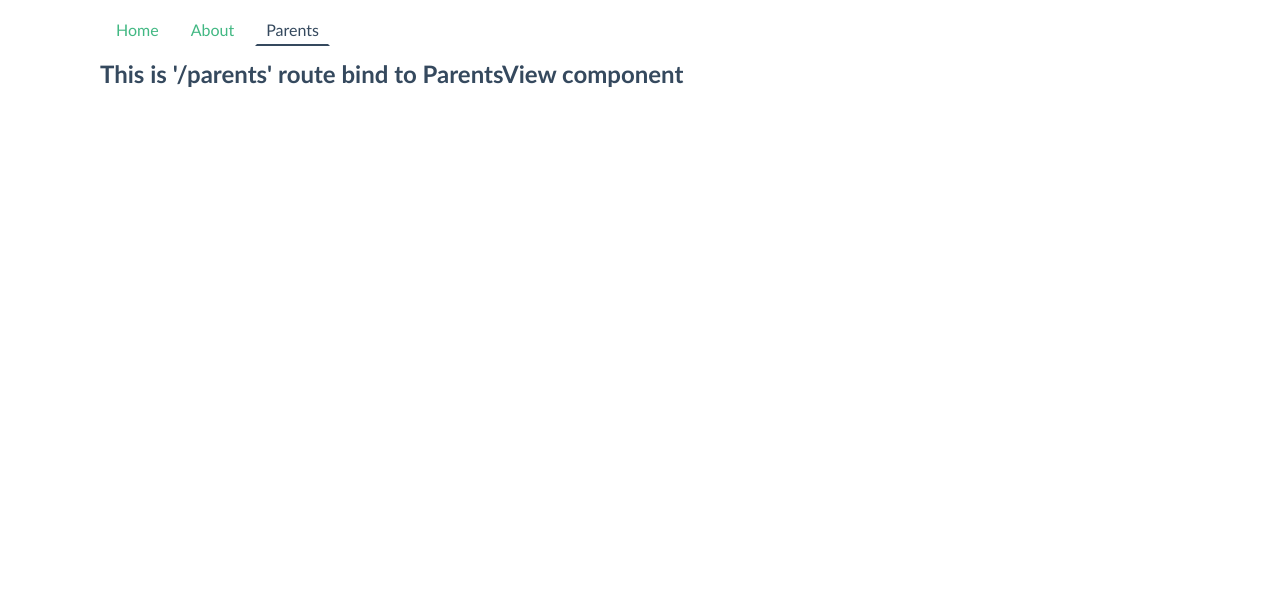
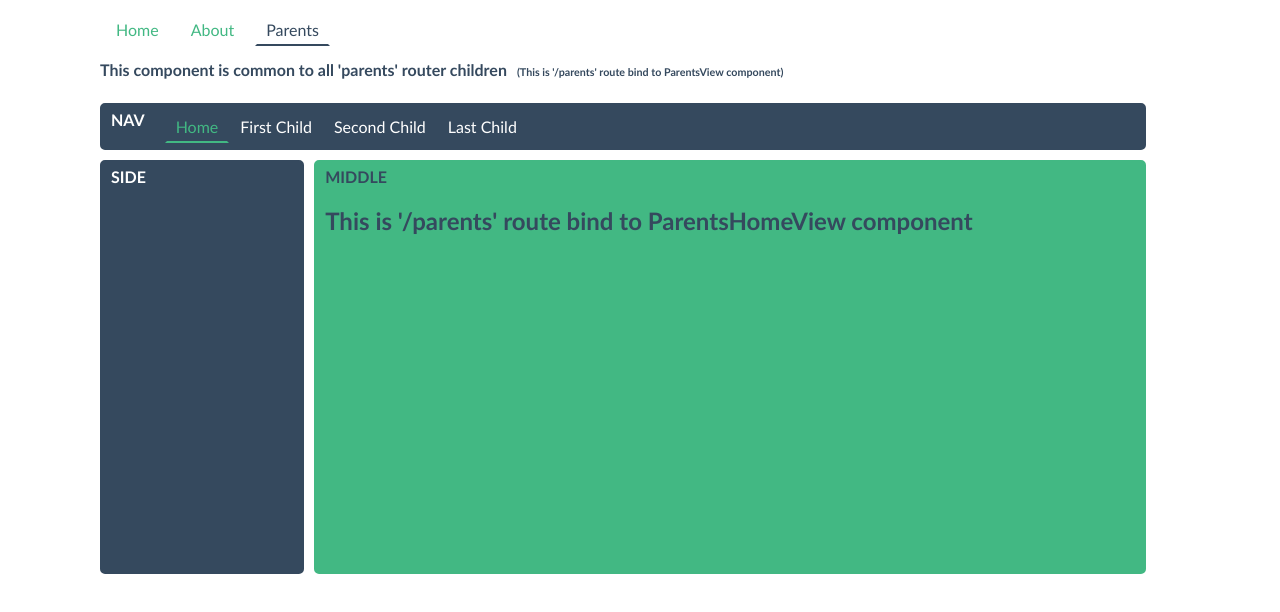
Before and after one commit to sinasedaghat/vue3-template, a Vue app: page /parents in a window 1280 px wide. Shown: the top 612 px of the page. Built offline with nearby package versions, Linux system fonts and the light colour scheme.

Commit message:
add new route who has several children and with their help, layout was implemented

```diff
--- a/src/App.vue
+++ b/src/App.vue
@@ -8,7 +8,6 @@ import { RouterLink, RouterView } from 'vue-router'
       <RouterLink active-class="router-link-active" class="router-link" to="/">Home</RouterLink>
       <RouterLink active-class="router-link-active" class="router-link" to="/about">About</RouterLink>
       <RouterLink active-class="router-link-active" class="router-link" to="/parents">Parents</RouterLink>
-
     </nav>
   </header>
 
--- a/src/assets/main.scss
+++ b/src/assets/main.scss
@@ -45,7 +45,11 @@ body {
 }
 
 .title {
-  color: #35495e;
+  color: $secondary-color;
+}
+
+.subtitle {
+  color: $primary-color;
 }
 
 button {
@@ -152,7 +156,66 @@ input {
 
 .router-link-active {
   border-bottom: 2px solid $secondary-color;
-
-  // background-color: $secondary-color;
   color: $secondary-color;
 }
+
+.nav {
+  border-radius: 5px;
+  margin-bottom: 10px;
+  padding: 5px 9px;
+  border: 2px solid $secondary-color;
+  background-color: $secondary-color;
+  color: white;
+  span {
+    margin-right: 20px;
+  }
+  .link {
+    padding: 5px 9px;
+    border: 2px solid #42b88300;
+    text-decoration: none;
+    color: white;
+    &:hover {
+      cursor: pointer;
+      color: $primary-color;
+    }
+  }
+  .link-active {
+    border-bottom: 2px solid $primary-color;
+    color: $primary-color;
+  }
+}
+
+.side {
+  float: left;
+  display: flex;
+  flex-wrap: wrap;
+  flex-direction: row;
+  align-items: start;
+  justify-content: start;
+  &.small {
+    width: 20%;
+    div {
+      width: 100%;
+      height: 50vh;
+      border: 2px solid $secondary-color;
+      background-color: $secondary-color;
+      color: white;
+      border-radius: 5px;
+      margin-right: 5px;
+      padding: 5px 9px;
+    }
+  }
+  &.large {
+    width: 80%;
+    div {
+      width: 100%;
+      height: 50vh;
+      border: 2px solid $primary-color;
+      background-color: $primary-color;
+      color: $secondary-color;
+      border-radius: 5px;
+      margin-left: 5px;
+      padding: 5px 9px;
+    }
+  }
+}
--- a/src/router/index.ts
+++ b/src/router/index.ts
@@ -20,7 +20,29 @@ const router = createRouter({
     {
       path: '/parents',
       name: 'parents',
-      component: () => import('../views/ParentsView.vue')
+      component: () => import('../views/ParentsView.vue'),
+      children: [
+        {
+          path: '',
+          name: 'parents_home',
+          component: () => import('../views/parents/ParentsHomeView.vue'),
+        },
+        {
+          path: 'first_child',
+          name: 'first_child',
+          component: () => import('../views/parents/FirstChildView.vue'),
+        },
+        {
+          path: 'second_child',
+          name: 'second_child',
+          component: () => import('../views/parents/SecondChildView.vue'),
+        },
+        {
+          path: 'last_child',
+          name: 'last_child',
+          component: () => import('../views/parents/LastChildView.vue'),
+        },
+      ],
     }
   ]
 })
--- /dev/null
+++ b/src/utils/upper_letter.ts
@@ -0,0 +1,5 @@
+const upperLetter = (str: string): string => {
+  return str.split('_').map(letter => `${letter.slice(0, 1).toUpperCase()}${letter.slice(1).toLowerCase()}`).join(' ')
+}
+
+export default upperLetter
--- a/src/views/ParentsView.vue
+++ b/src/views/ParentsView.vue
@@ -1,6 +1,56 @@
 <script setup lang="ts">
+import { RouterLink, RouterView } from 'vue-router'
+import { ref } from 'vue';
+import upperLetter from '@/utils/upper_letter'
+
+  const children = ref([
+    {
+      path: '/parents/',
+      name: 'home',
+    },
+    {
+      path: '/parents/first_child',
+      name: 'first_child',
+    },
+    {
+      path: '/parents/second_child',
+      name: 'second_child',
+    },
+    {
+      path: '/parents/last_child',
+      name: 'last_child',
+    },
+  ])
 </script>
 
 <template>
-  <h2 class="title">This is '/parents' route bind to ParentsView component</h2>
+  <h4 class="title inline-block" style="margin-right: 10px;">This component is common to all <b>'parents'</b> router children</h4>
+  <h6 class="title inline-block">(This is '/parents' route bind to ParentsView component)</h6>
+
+  <!-- nav -->
+  <div class="row nav" style="width: 80vw;">
+    <span><b>NAV</b></span>
+    <RouterLink
+      v-for="child in children"
+      :key="child.name"
+      class="link"
+      active-class="link-active"
+      :to="child.path"
+    >{{ upperLetter(child.name) }}</RouterLink>
+  </div>
+  <div>
+    <!-- side -->
+    <div class="side small">
+      <div>
+        <span><b>SIDE</b></span>
+      </div>
+    </div>
+    <!-- content -->
+    <div class="side large">
+      <div>
+        <span><b>MIDDLE</b></span>
+        <RouterView />
+      </div>
+    </div>
+  </div>
 </template>
--- /dev/null
+++ b/src/views/parents/FirstChildView.vue
@@ -0,0 +1,6 @@
+<script setup lang="ts">
+</script>
+
+<template>
+  <h2 class="title">This is '/parents/first_child' route bind to FirstChildView component</h2>
+</template>
--- /dev/null
+++ b/src/views/parents/LastChildView.vue
@@ -0,0 +1,6 @@
+<script setup lang="ts">
+</script>
+
+<template>
+  <h2 class="title">This is '/parents/last_child' route bind to LastChildView component</h2>
+</template>
--- /dev/null
+++ b/src/views/parents/ParentsHomeView.vue
@@ -0,0 +1,6 @@
+<script setup lang="ts">
+</script>
+
+<template>
+  <h2 class="title">This is '/parents' route bind to ParentsHomeView component</h2>
+</template>
--- /dev/null
+++ b/src/views/parents/SecondChildView.vue
@@ -0,0 +1,6 @@
+<script setup lang="ts">
+</script>
+
+<template>
+  <h2 class="title">This is '/parents/second_child' route bind to SecondChildView component</h2>
+</template>
```
